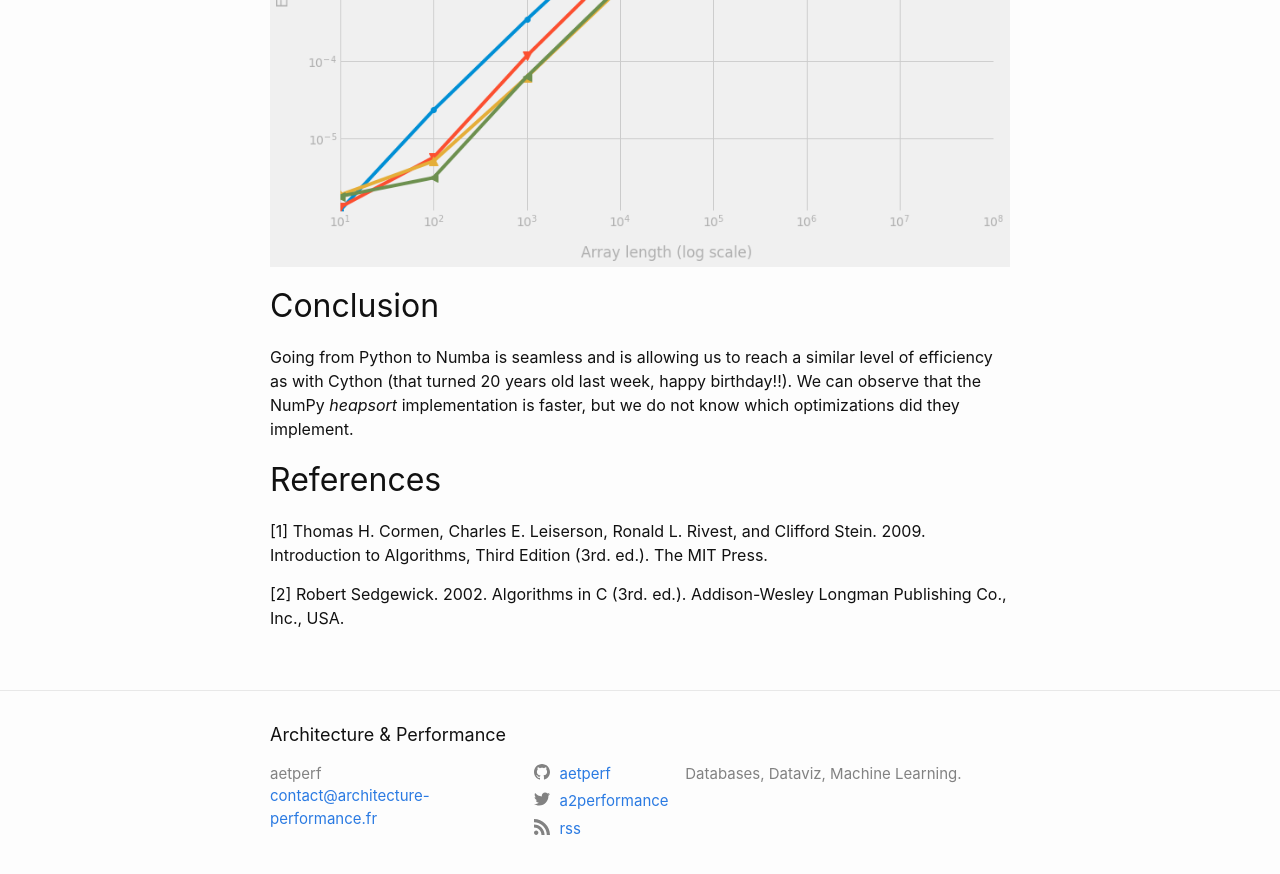
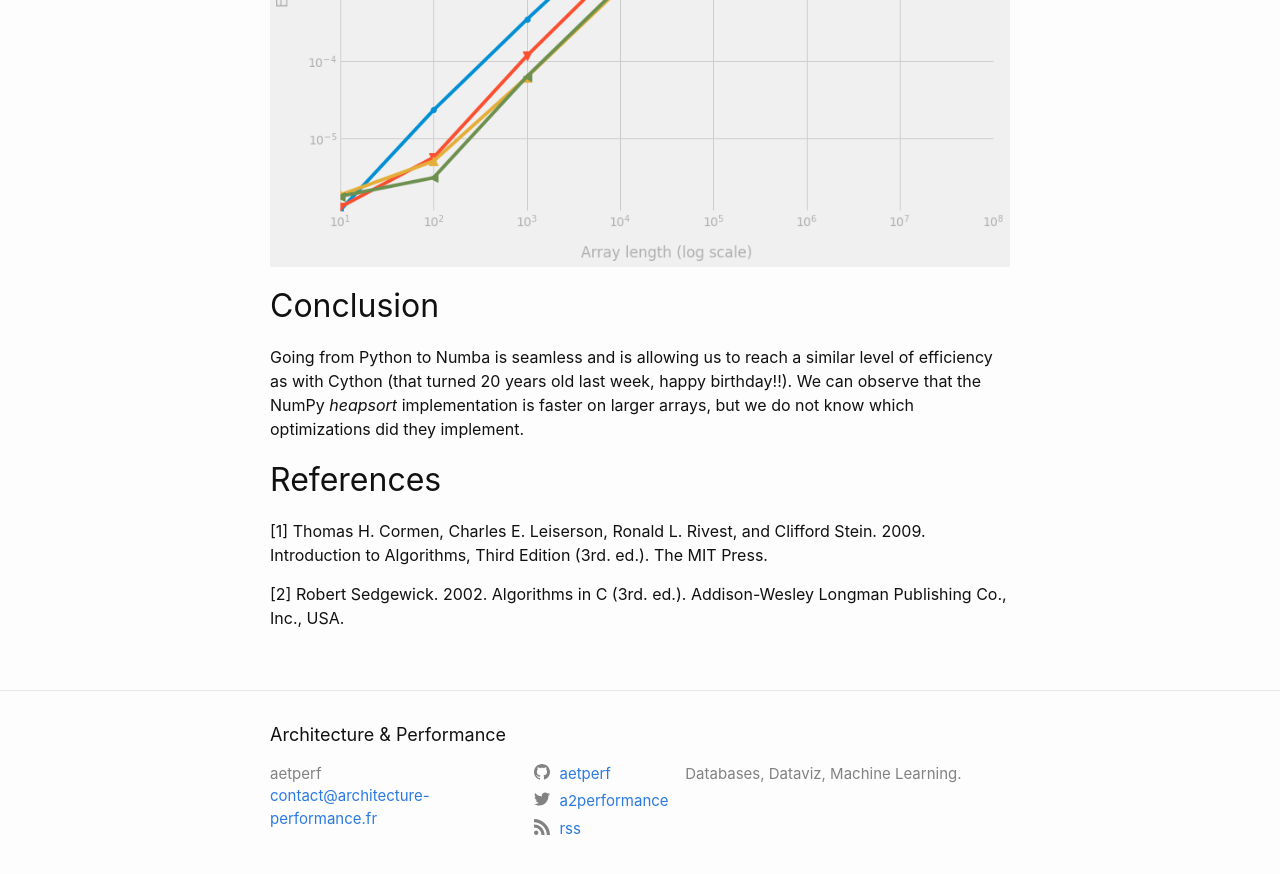
Before and after one commit to aetperf/aetperf.github.io, a Jekyll site: the page built from _posts/2022-04-14-Heapsort-with-Numba-and-Cython.md, in a window 1280 px wide and 900 px high, scrolled down 14842 px. Shown: the top 874 px of the window. Built offline with Jekyll 4.4.1, drawn with Linux system fonts in a browser that asks for light colours; formulas are drawn with MathJax 3; comment, search, counter and statistics services are not loaded.

Commit message:
updated the conclusion

```diff
--- a/_posts/2022-04-14-Heapsort-with-Numba-and-Cython.md
+++ b/_posts/2022-04-14-Heapsort-with-Numba-and-Cython.md
@@ -738,7 +738,7 @@ _ = ax.set(
 
 ## Conclusion
 
-Going from Python to Numba is seamless and is allowing us to reach a similar level of efficiency as with Cython (that turned 20 years old last week, happy birthday!!). We can observe that the NumPy *heapsort* implementation is faster, but we do not know which optimizations did they implement.
+Going from Python to Numba is seamless and is allowing us to reach a similar level of efficiency as with Cython (that turned 20 years old last week, happy birthday!!). We can observe that the NumPy *heapsort* implementation is faster on larger arrays, but we do not know which optimizations did they implement.
 
 
 ## References
```
Also changed, not shown: _posts/WP_2022-04-14-Heapsort-with-Numba-and-Cython.md (+1 -1 lines).
